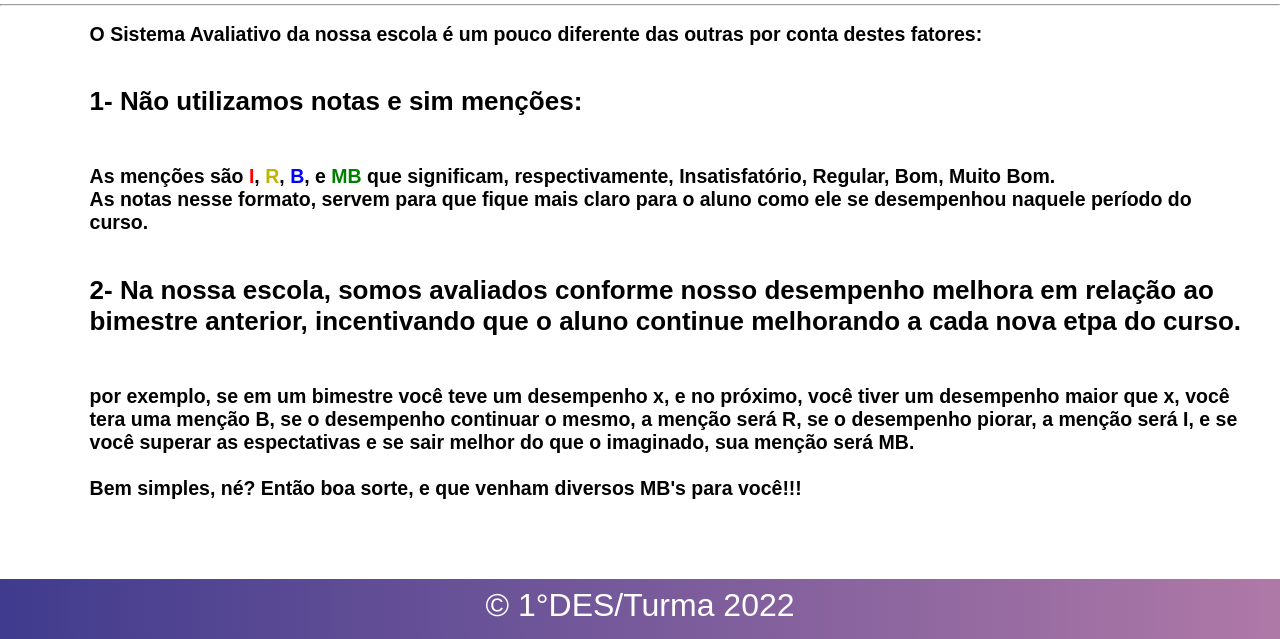
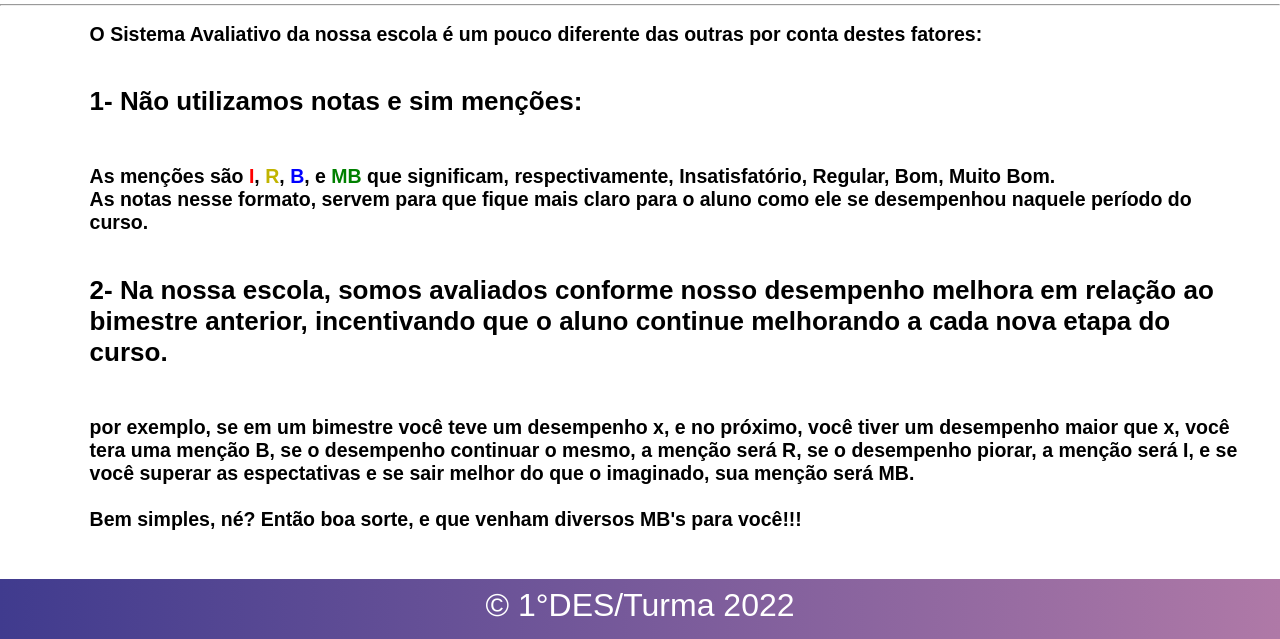
Before and after one commit to God-Coffee/1DES.zip, a plain HTML site: page indexsistema.html in a window 1280 px wide. Shown: the part 161-800 px from the top of the page. Drawn offline with Linux system fonts and the light colour scheme.

Commit message:
arrumando erro de digitação

```diff
--- a/indexsistema.html
+++ b/indexsistema.html
@@ -46,7 +46,7 @@
             <br><br>
         </h2>
         <h1>
-            2- Na nossa escola, somos avaliados conforme nosso desempenho melhora em relação ao bimestre anterior, incentivando que o aluno continue melhorando a cada nova etpa do curso.
+            2- Na nossa escola, somos avaliados conforme nosso desempenho melhora em relação ao bimestre anterior, incentivando que o aluno continue melhorando a cada nova etapa do curso.
             <br><br>
         </h1>
         <h2>
```
